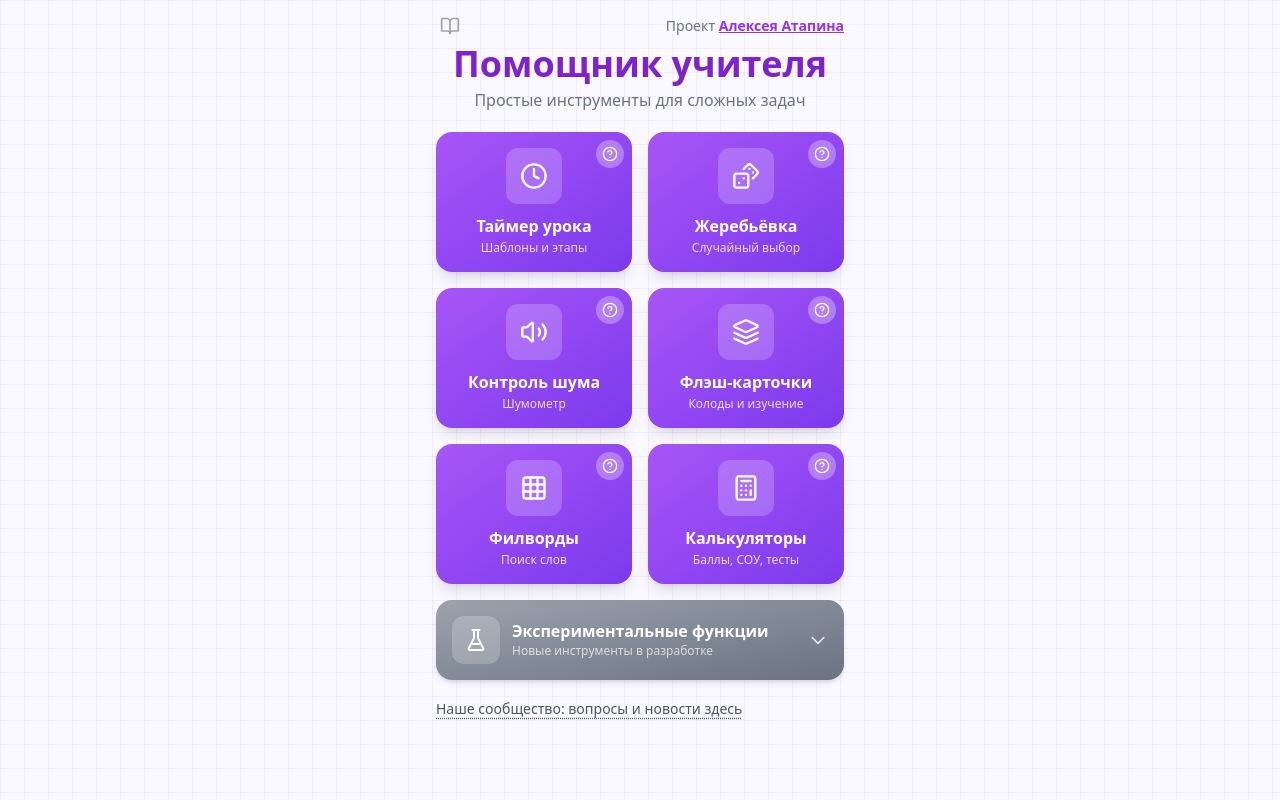
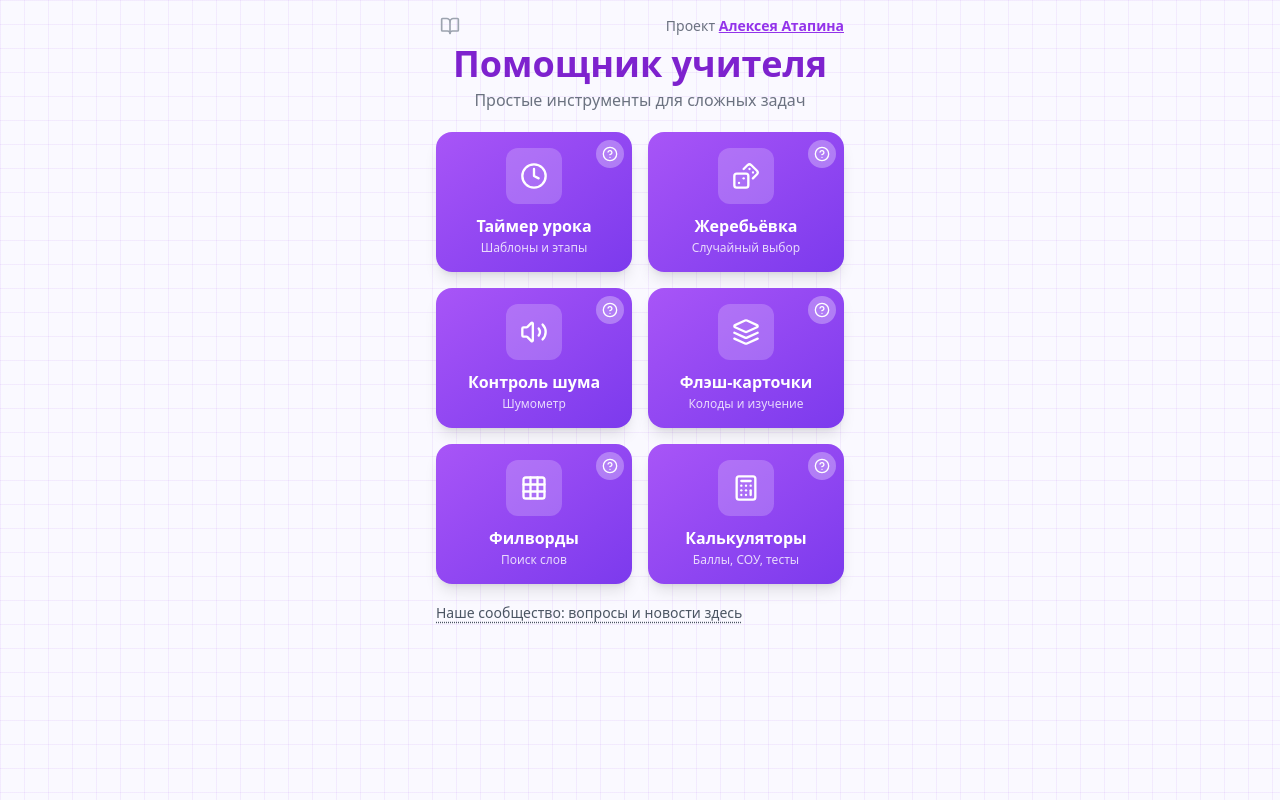
Before and after one commit to atapin89/pomoshn-k-uchitelya, a React (Vite) app: page / in a window 1280 px wide. Built offline with nearby package versions, Linux system fonts and the light colour scheme; what @vkontakte/vk-bridge would draw is missing.

Commit message:
Update HomeScreen.tsx

```diff
--- a/src/components/HomeScreen.tsx
+++ b/src/components/HomeScreen.tsx
@@ -1,5 +1,5 @@
 import { useState } from 'react';
-import { Clock, Dices, Volume2, Layers, HelpCircle, Grid3x3, BookOpen, Calculator, FlaskConical } from 'lucide-react';
+import { Clock, Dices, Volume2, Layers, HelpCircle, Grid3x3, BookOpen, Calculator } from 'lucide-react';
 import YandexAdBlock from './YandexAdBlock';
 import { HelpModal } from './HelpModal';
 import { helpTexts } from '@/data/helpTexts';
@@ -10,7 +10,6 @@ interface HomeScreenProps {
 
 export default function HomeScreen({ onNavigate }: HomeScreenProps) {
   const [activeHelpModal, setActiveHelpModal] = useState<string | null>(null);
-  const [showExperimental, setShowExperimental] = useState(false);
 
   // Данные для сетки разделов
   const sections = [
@@ -121,42 +120,6 @@ export default function HomeScreen({ onNavigate }: HomeScreenProps) {
           })}
         </div>
 
-        {/* Раздел "Экспериментальные функции" с приглушенными цветами */}
-        <div className="mt-4">
-          <button
-            onClick={() => setShowExperimental(!showExperimental)}
-            className="w-full bg-gradient-to-br from-gray-400 to-gray-500 text-white rounded-2xl p-4 flex items-center justify-between shadow-md active:scale-[0.98] transition-all touch-manipulation"
-          >
-            <div className="flex items-center gap-3">
-              <div className="w-12 h-12 rounded-xl bg-white/20 flex items-center justify-center">
-                <FlaskConical className="w-6 h-6 text-white" />
-              </div>
-              <div className="text-left">
-                <h2 className="text-base font-bold leading-tight">Экспериментальные функции</h2>
-                <p className="text-white/70 text-xs mt-0.5">Новые инструменты в разработке</p>
-              </div>
-            </div>
-            <div className={`transform transition-transform ${showExperimental ? 'rotate-180' : ''}`}>
-              <svg className="w-5 h-5 text-white/80" fill="none" stroke="currentColor" viewBox="0 0 24 24">
-                <path strokeLinecap="round" strokeLinejoin="round" strokeWidth={2} d="M19 9l-7 7-7-7" />
-              </svg>
-            </div>
-          </button>
-
-          {/* Скрытый блок с экспериментальными функциями */}
-          {showExperimental && (
-            <div className="mt-3 bg-gray-100 rounded-2xl p-4 border-2 border-dashed border-gray-300 animate-in fade-in slide-in-from-top-2 duration-300">
-              <div className="text-center py-4">
-                <FlaskConical className="w-12 h-12 text-gray-400 mx-auto mb-3" />
-                <p className="text-sm text-gray-600 font-medium mb-2">Скоро появятся новые функции!</p>
-                <p className="text-xs text-gray-500">
-                  Следите за обновлениями в нашем сообществе
-                </p>
-              </div>
-            </div>
-          )}
-        </div>
-
         {/* Ссылка на сообщество */}
         <div className="mt-4 mb-1 text-left">
           <a
```
